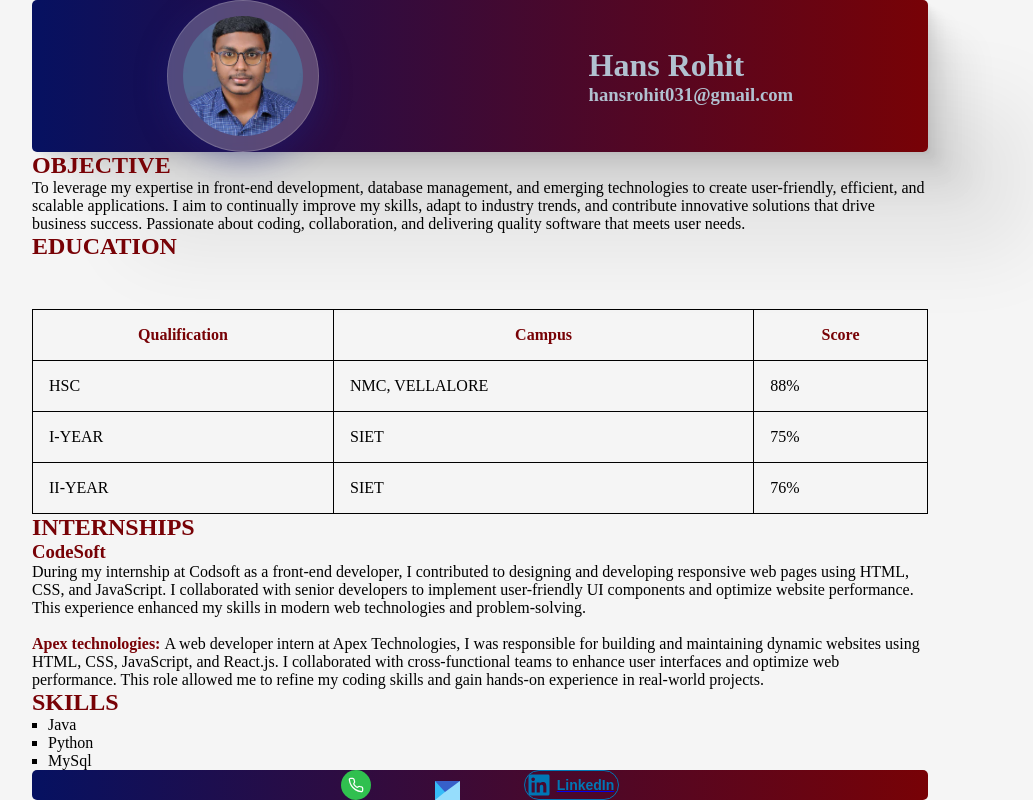
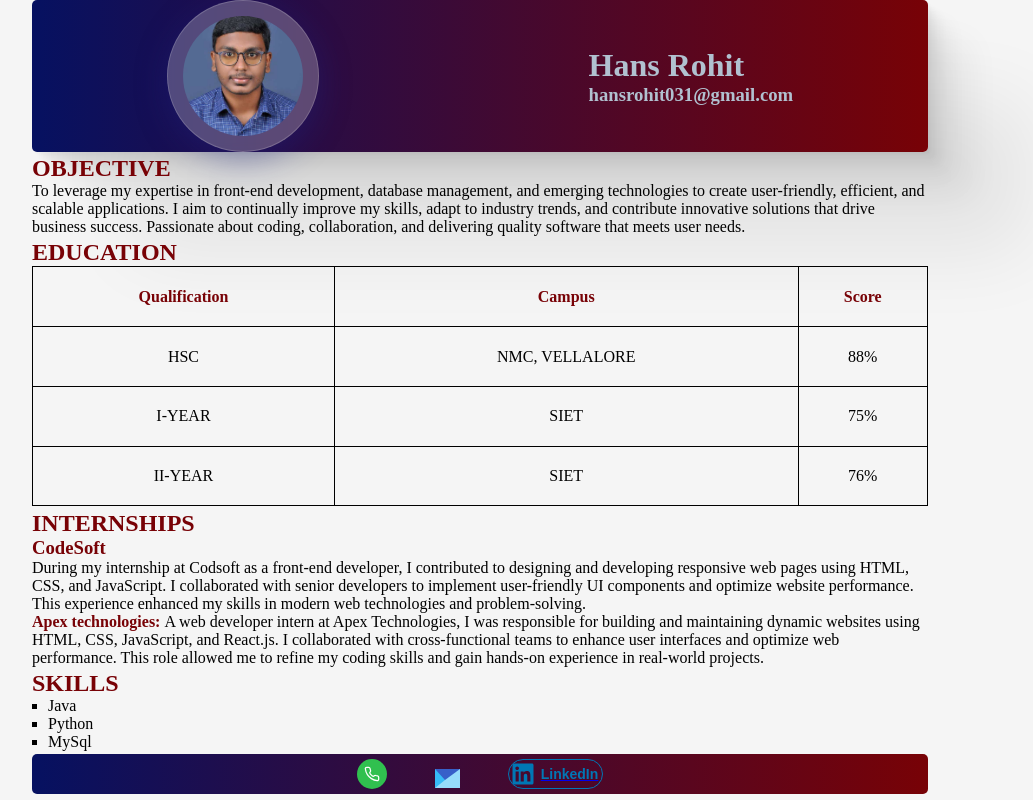
Before and after one commit to hansrohit/hansrohit.githib.io, a plain HTML site: page index.html in a window 1280 px wide. Shown: the whole page, without its empty margins (160-1193 px from the left). Drawn offline with Linux system fonts and the light colour scheme; a web font is replaced by a local one.

Commit message:
flex commit

```diff
--- a/index.html
+++ b/index.html
@@ -25,13 +25,14 @@
             justify-content: start;
             align-items: center;
             background-color: #f5f5f5;
-
+            gap: 0.2rem;
          }
          .section1{
-          /* position:sticky; */
+          /* position: relative; */
             width: 70%;
-            height: 80vh;
+            /* height: 80vh; */
             display: flex;
+            flex-direction: row;
             justify-content: space-around;
             align-items: center;
             border-radius: 5px;
@@ -49,26 +50,38 @@
             border-collapse: collapse;
             width: 70vw;
             height: 30vh;
-            border-radius: 5px;
+            /* border-radius: 5px; */
+            /* display: flex; */
+            /* flex-direction: row; */
          }
          .profile-data{
             color: rgb(177, 193, 208);
          }
          td,th{
             border: 1px solid #000;
-            padding: 1rem 1rem 1rem 1rem;
+            text-align: center;
+            /* padding: 1rem 1rem 1rem 1rem; */
          }
          .section2{
+          /* border: 2px solid #000; */
             width: 70%;
-            height: 80%;
+            /* height: 80%; */
+            display: flex;
+            flex-direction: column;
          }
          .section3{
-          height: 80%;
+          /* border: 2px solid #000; */
+          /* height: 80%; */
             width: 70%;
+            display: flex;
+            flex-direction: column;
          }
          .section4{
-          height: 80%;
+          /* border: 2px solid #000; */
+          /* height: 80%; */
             width: 70%;
+            display: flex;
+            flex-direction: column;
          }
          .profile-img{
             height: 150px;
@@ -102,7 +115,8 @@ border: 1px solid rgba( 255, 255, 255, 0.18 );
             color: #780206;
          }
          .section5{
-          height: 80%;
+          /* border: 2px solid #000; */
+          /* height: 80%; */
             width: 70%;
             display: flex;
             flex-direction: column;
@@ -119,7 +133,7 @@ border: 1px solid rgba( 255, 255, 255, 0.18 );
             display: flex;
             justify-content: center;
             align-items: center;
-            gap: 4rem;
+            gap: 3rem;
             border-radius: 5px;
          }
          .icon-style{
@@ -273,7 +287,6 @@ icon3:hover::before {
     <div class="section3">
         <h2 class="title cccolor">
             EDUCATION</h2>
-        </div>
         <table class="ed-table">
             <tr>
                 <th>Qualification</th>
@@ -297,13 +310,14 @@ icon3:hover::before {
             </tr>
         </table>
     </div>
+  </div>
 
     <div class="section4">
         <h2 class="cccolor">INTERNSHIPS</h2>
 
         <p><h3><span class="spanstyle cccolor">CodeSoft</span></h3>
           During my internship at Codsoft as a front-end developer, I contributed to designing and developing responsive web pages using HTML, CSS, and JavaScript. I collaborated with senior developers to implement user-friendly UI components and optimize website performance. This experience enhanced my skills in modern web technologies and problem-solving.</p>
-          <br>
+
         <p><span class="spanstyle2 cccolor"><b>Apex technologies: </b></span>A web developer intern at Apex Technologies, I was responsible for building and maintaining dynamic websites using HTML, CSS, JavaScript, and React.js. I collaborated with cross-functional teams to enhance user interfaces and optimize web performance. This role allowed me to refine my coding skills and gain hands-on experience in real-world projects.</p>
       </div>
     <div class="section5">
```
